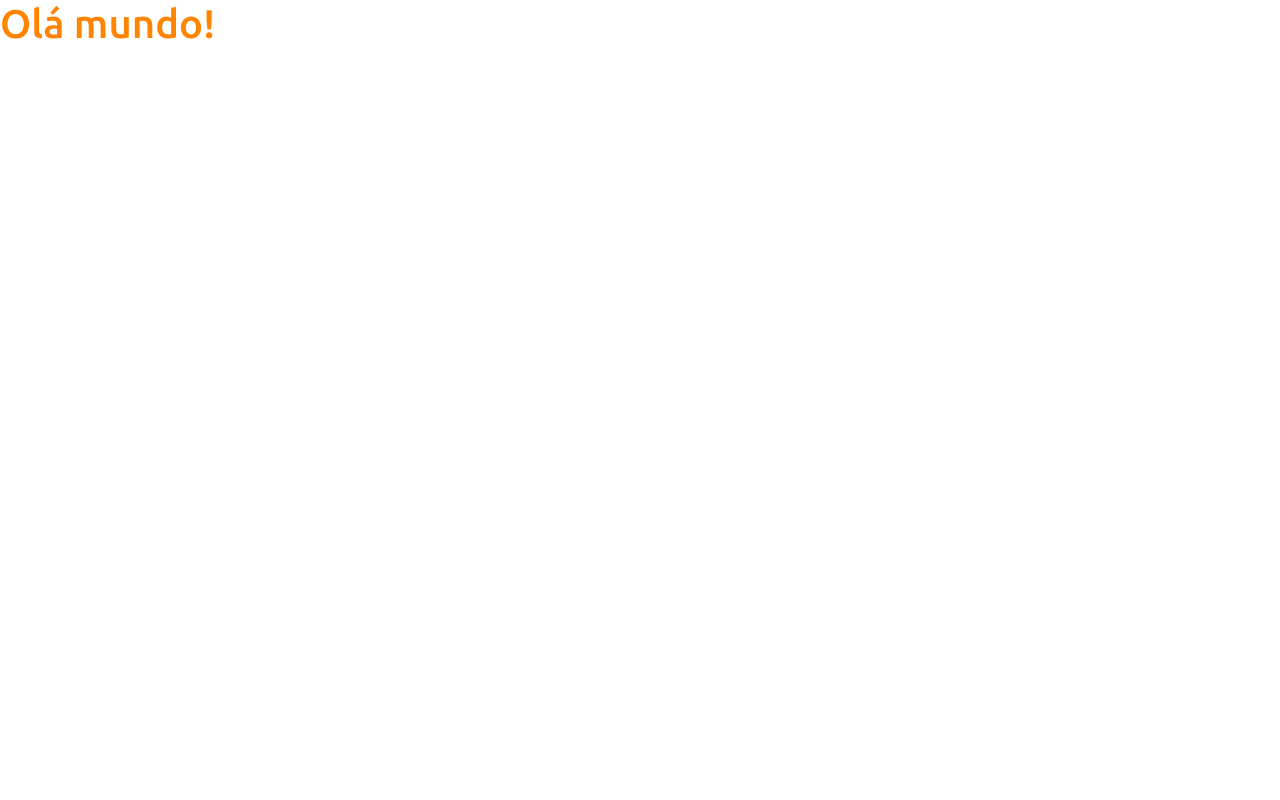
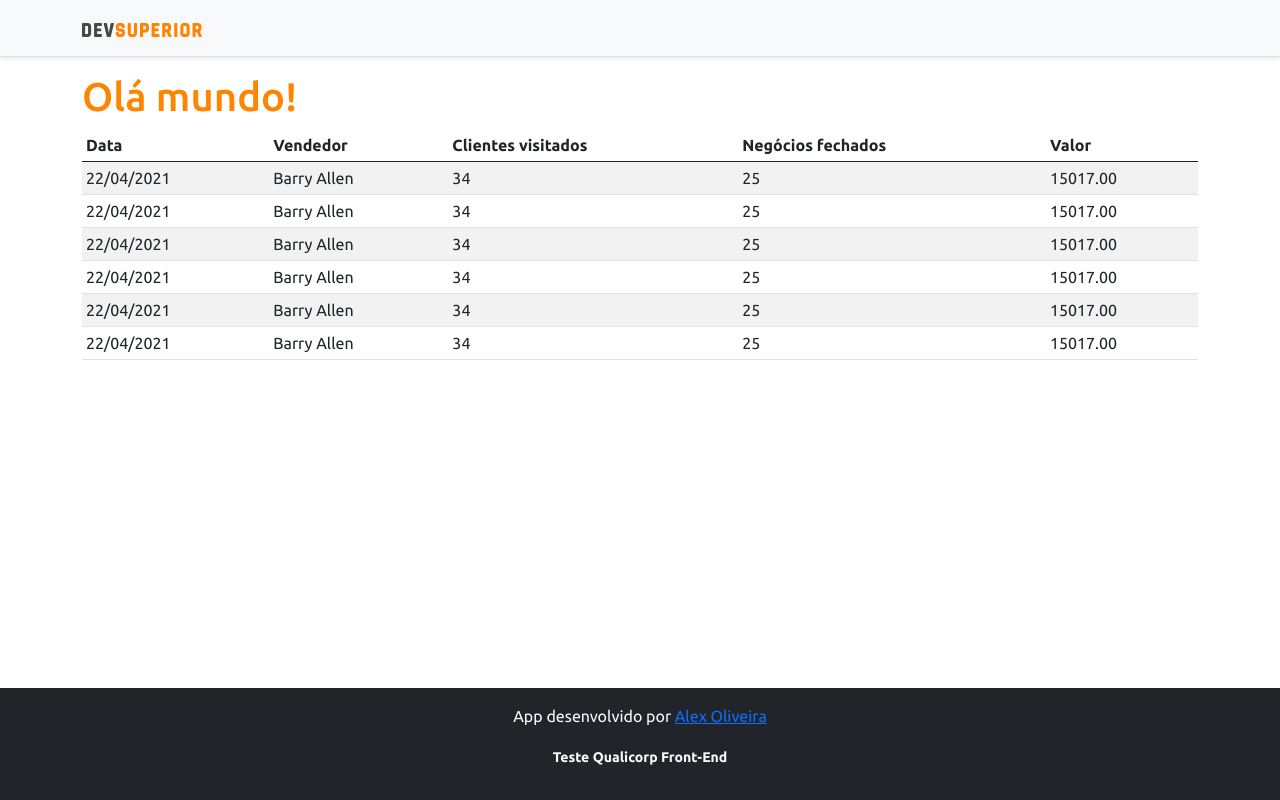
Before and after one commit to BrownNego/teste-frontend, a React (Create React App) app in the folder frontend/: page / in a window 1280 px wide. Built offline with nearby package versions, Linux system fonts and the light colour scheme.

Commit message:
Basic static components

```diff
--- a/frontend/src/App.tsx
+++ b/frontend/src/App.tsx
@@ -1,9 +1,20 @@
+import DataTable from "components/DataTable";
+import Footer from "components/Footer";
+import NavBar from "components/NavBar";
+
 function App() {
   return (
-    <div>
-      <h1 className="text-primary">Olá mundo!</h1>
+    <>
+      <NavBar />
 
-    </div>
+      <div className="container">
+        <h1 className="text-primary">Olá mundo!</h1>
+
+        <DataTable />
+      </div>
+
+      <Footer />
+    </>
   );
 }
 
--- /dev/null
+++ b/frontend/src/components/DataTable/index.tsx
@@ -0,0 +1,66 @@
+
+const DataTable = () => {
+    return (
+        <div className="table-responsive">
+            <table className="table table-striped table-sm">
+                <thead>
+                    <tr>
+                        <th>Data</th>
+                        <th>Vendedor</th>
+                        <th>Clientes visitados</th>
+                        <th>Negócios fechados</th>
+                        <th>Valor</th>
+                    </tr>
+                </thead>
+                <tbody>
+                    <tr>
+                        <td>22/04/2021</td>
+                        <td>Barry Allen</td>
+                        <td>34</td>
+                        <td>25</td>
+                        <td>15017.00</td>
+                    </tr>
+                    <tr>
+                        <td>22/04/2021</td>
+                        <td>Barry Allen</td>
+                        <td>34</td>
+                        <td>25</td>
+                        <td>15017.00</td>
+                    </tr>
+                    <tr>
+                        <td>22/04/2021</td>
+                        <td>Barry Allen</td>
+                        <td>34</td>
+                        <td>25</td>
+                        <td>15017.00</td>
+                    </tr>
+                    <tr>
+                        <td>22/04/2021</td>
+                        <td>Barry Allen</td>
+                        <td>34</td>
+                        <td>25</td>
+                        <td>15017.00</td>
+                    </tr>
+                    <tr>
+                        <td>22/04/2021</td>
+                        <td>Barry Allen</td>
+                        <td>34</td>
+                        <td>25</td>
+                        <td>15017.00</td>
+                    </tr>
+                    <tr>
+                        <td>22/04/2021</td>
+                        <td>Barry Allen</td>
+                        <td>34</td>
+                        <td>25</td>
+                        <td>15017.00</td>
+                    </tr>
+                </tbody>
+            </table>
+
+        </div>
+
+    );
+}
+
+export default DataTable;
--- /dev/null
+++ b/frontend/src/components/Footer/index.tsx
@@ -0,0 +1,13 @@
+
+const Footer = () => {
+    return (
+        <footer className="footer mt-auto py-3 bg-dark">
+            <div className="container">
+                <p className="text-light">App desenvolvido por <a href="https://github.com/BrownNego" target="_blank" rel="noreferrer">Alex Oliveira</a></p>
+                <p className="text-light"><small><strong>Teste Qualicorp Front-End</strong><br /></small></p>
+            </div>
+        </footer>
+    );
+}
+
+export default Footer;
--- /dev/null
+++ b/frontend/src/components/NavBar/index.tsx
@@ -0,0 +1,15 @@
+import ImgDsDark from 'assets/img/ds_dark.svg';
+
+const NavBar = () => {
+    return (
+        <div className="d-flex flex-column flex-md-row align-items-center p-3 px-md-4 mb-3 bg-light border-bottom shadow-sm">
+            <div className="container">
+                <nav className="my-2 my-md-0 mr-md-3">
+                    <img src={ImgDsDark} alt="TesteQuali" width="120" />
+                </nav>
+            </div>
+        </div>
+    );
+}
+
+export default NavBar;
```
Also changed, not shown: frontend/src/assets/img/ds_dark.svg (added).
